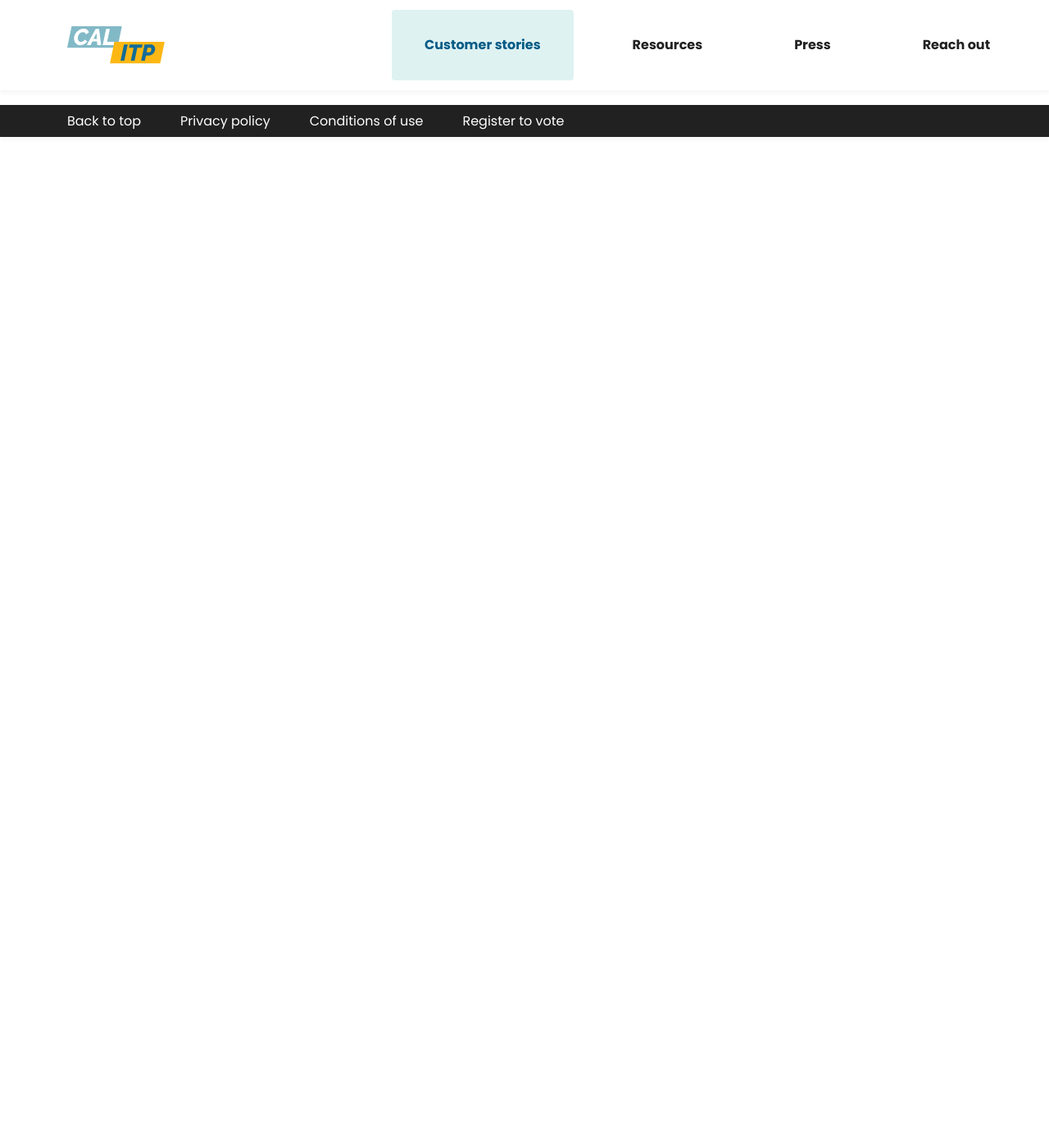
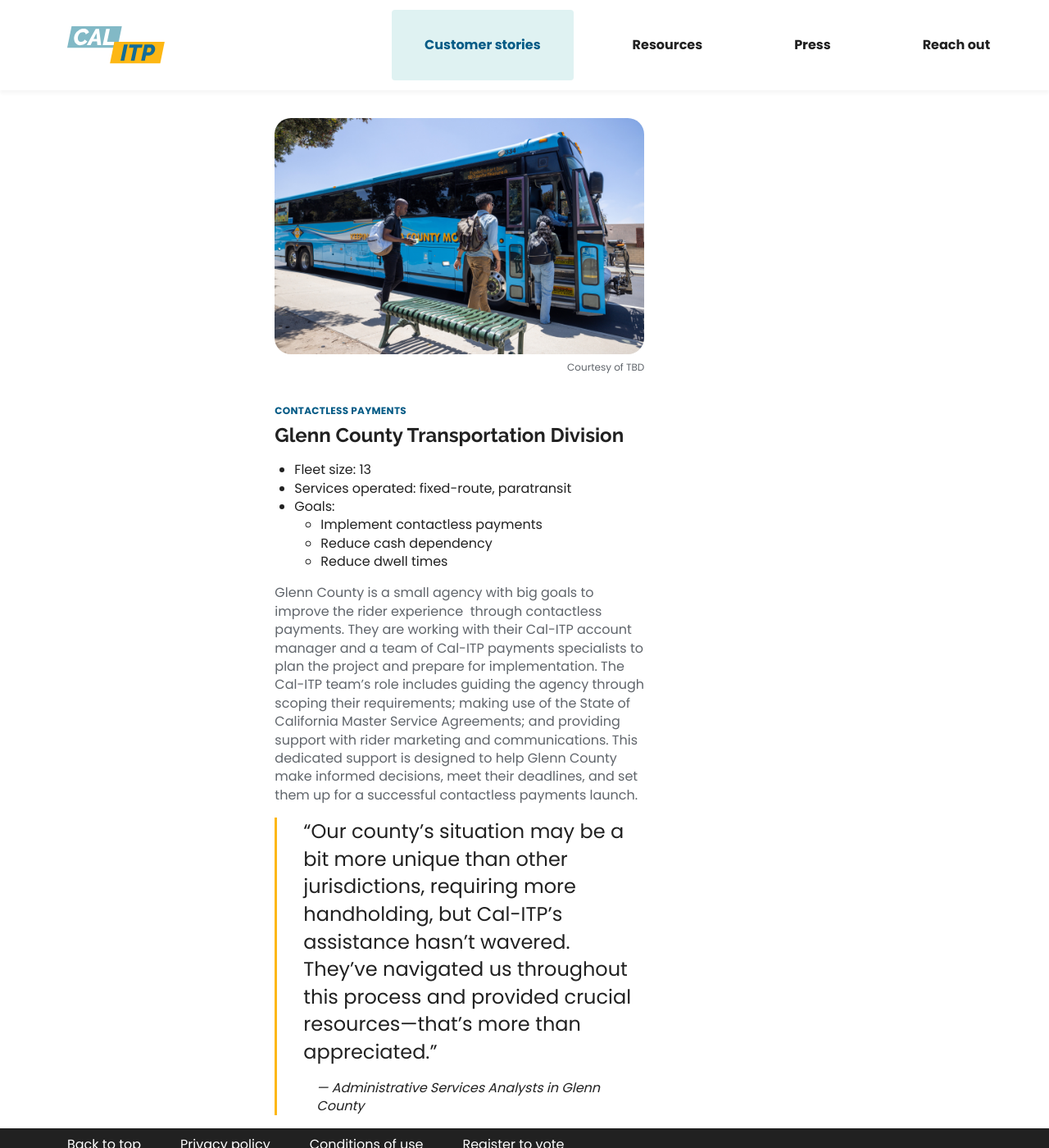
Before and after one commit to cal-itp/calitp.org, a Jekyll site: the page built from src/customer-stories.html, in a window 1280 px wide and 1400 px high, scrolled down 1962 px. Shown: the whole window at 82% size. Built offline with Jekyll 4.4.1, drawn with Linux system fonts in a browser that asks for light colours; before the commit the page ends 2129 px from its top, so only the background shows below that.

Commit message:
feat(stories): add Glenn County

```diff
--- a/src/customer-stories.html
+++ b/src/customer-stories.html
@@ -52,7 +52,7 @@
 <section class="row">
   <div class="offset-lg-1 col-lg-10">
     <div class="row flex-lg-row flex-column-reverse">
-      <div class="offset-lg-2 col-lg-6">
+      <section class="offset-lg-2 col-lg-6">
         <h2>Selected agency highlights</h2>
         <figure class="image pt-3 mt-3 pb-3">
           <img
@@ -95,7 +95,42 @@
           In addition, Cal-ITP helped VCTC to better understand integrations between their technology vendors, to work to
           implement open loop payments on their VCTC Intercity service and to identify opportunities to streamline GTFS processes.
         </p>
-      </div>
+
+        <figure class="image pt-3 mt-3 pb-3">
+          <img alt="TBD" class="rounded-2 w-100" src="/images/stories-photo-vctc.jpg" />
+          <figcaption class="small text-end text-body-tertiary pt-2">Courtesy of TBD</figcaption>
+        </figure>
+        <span class="small-caps border-0 bg-transparent fw-bold text-primary p-0 mb-2">Contactless payments</span>
+        <h3>Glenn County Transportation Division</h3>
+        <ul class="mt-3 ps-4">
+          <li>Fleet size: 13</li>
+          <li>Services operated: fixed-route, paratransit</li>
+          <li>
+            Goals:
+            <ul>
+              <li>Implement contactless payments</li>
+              <li>Reduce cash dependency</li>
+              <li>Reduce dwell times</li>
+            </ul>
+          </li>
+        </ul>
+        <p class="mt-3 text-body-tertiary">
+          Glenn County is a small agency with big goals to improve the rider experience  through contactless payments. They are
+          working with their Cal-ITP account manager and a team of Cal-ITP payments specialists to plan the project and prepare
+          for implementation. The Cal-ITP team’s role includes guiding the agency through scoping their requirements; making use
+          of the State of California Master Service Agreements; and providing support with rider marketing and communications.
+          This dedicated support is designed to help Glenn County make informed decisions, meet their deadlines, and set them up
+          for a successful contactless payments launch.
+        </p>
+        <figure class="quote border-yellow-4 mt-3">
+          <blockquote>
+            “Our county’s situation may be a bit more unique than other jurisdictions, requiring more handholding, but Cal-ITP’s
+            assistance hasn’t wavered. They’ve navigated us throughout this process and provided crucial resources—that’s more
+            than appreciated.”
+          </blockquote>
+          <figcaption class="ps-3">— Administrative Services Analysts in Glenn County</figcaption>
+        </figure>
+      </section>
       <div class="offset-lg-1 col-lg-3">
         <div class="d-flex flex-column gap-3 mb-md-4 mb-3">
           <span class="small-caps border-0 bg-transparent fw-bold p-0">Topics</span>
```
